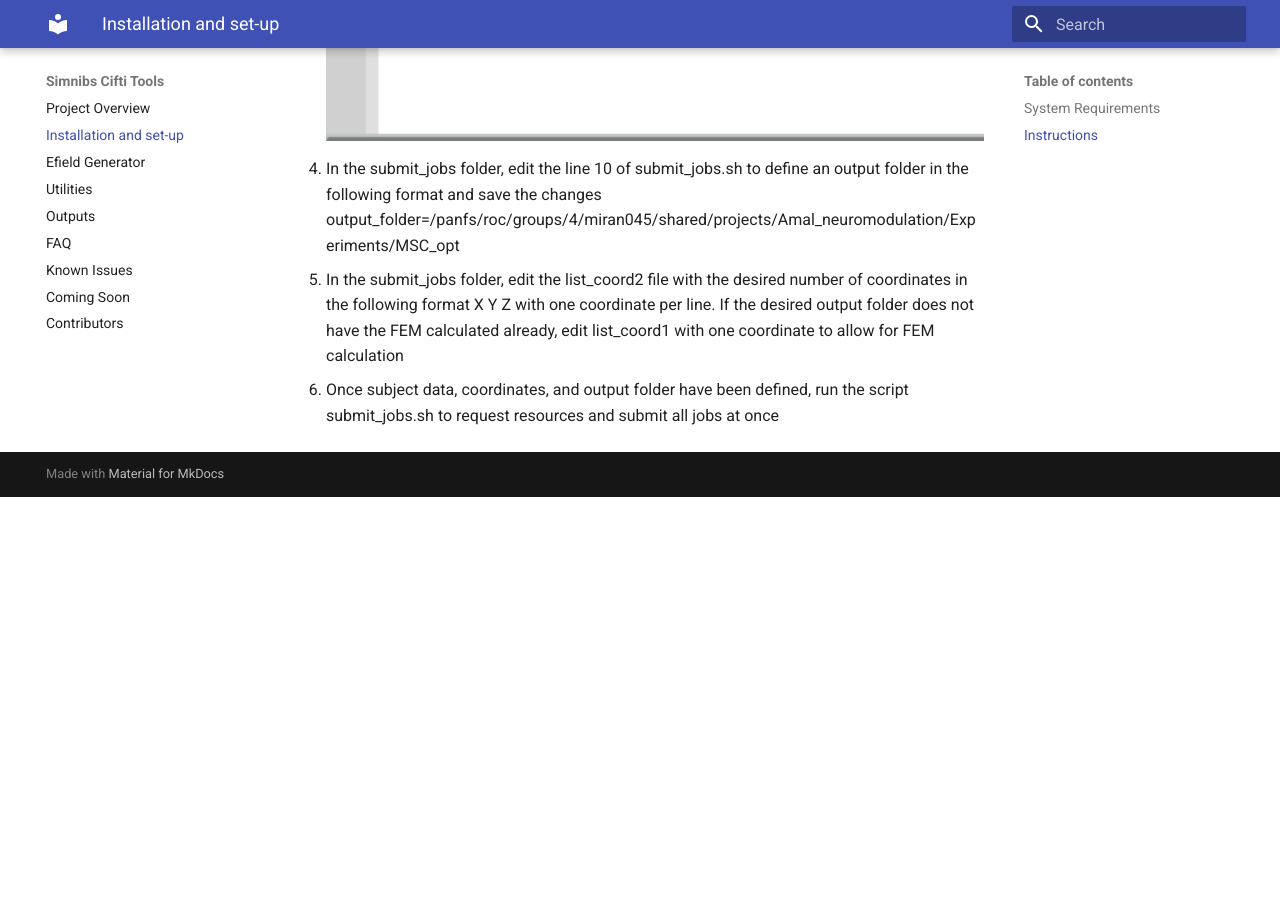
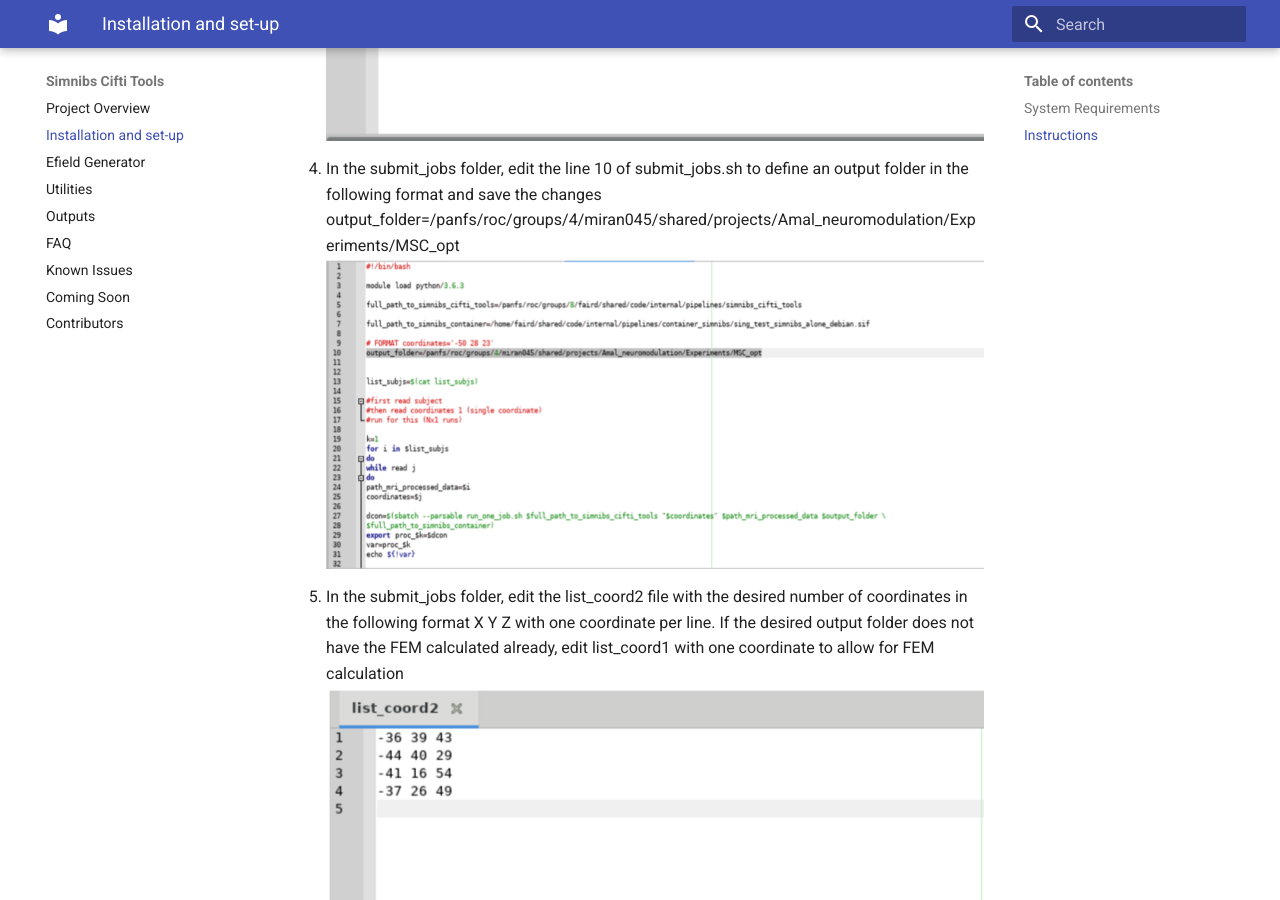
Before and after one commit to DCAN-Labs/simnibs_cifti_tools_RTD2, an MkDocs documentation site: the page built from docs/Installation and set-up.md, in a window 1280 px wide and 900 px high, scrolled down 865 px. Built offline with MkDocs 1.6.1 and Material for MkDocs 9.7.7, drawn with Linux system fonts in a browser that asks for light colours; before the commit the page ends 1362 px from its top, so only the background shows below that.

Commit message:
Update Installation and set-up.md

```diff
--- a/docs/Installation and set-up.md
+++ b/docs/Installation and set-up.md
@@ -7,6 +7,6 @@
 1. Download Simnibs Cifti Tools (Provide instructions)
 2. Open the folder …/simnibs_cifti_tools/submit_jobs
 3. In the submit_jobs folder, edit the list_subjs file and add the paths to the subject data: Provide link to information on necessary data and formatting Path to data example: /home/miran045/shared/data/MSC_to_DCAN/sub-MSC01/ses-func01/ ![Path to Data Example](subjectdata_image.png)
-5. In the submit_jobs folder, edit the line 10 of submit_jobs.sh to define an output folder in the following format and save the changes output_folder=/panfs/roc/groups/4/miran045/shared/projects/Amal_neuromodulation/Experiments/MSC_opt
-6. In the submit_jobs folder, edit the list_coord2 file with the desired number of coordinates in the following format X Y Z with one coordinate per line. If the desired output folder does not have the FEM calculated already, edit list_coord1 with one coordinate to allow for FEM calculation
+5. In the submit_jobs folder, edit the line 10 of submit_jobs.sh to define an output folder in the following format and save the changes output_folder=/panfs/roc/groups/4/miran045/shared/projects/Amal_neuromodulation/Experiments/MSC_opt ![Defining output folder](outputfoler_image.png)
+6. In the submit_jobs folder, edit the list_coord2 file with the desired number of coordinates in the following format X Y Z with one coordinate per line. If the desired output folder does not have the FEM calculated already, edit list_coord1 with one coordinate to allow for FEM calculation  ![Selecting Coords.](list_coord2_image.png)
 7. Once subject data, coordinates, and output folder have been defined, run the script submit_jobs.sh to request resources and submit all jobs at once
```
